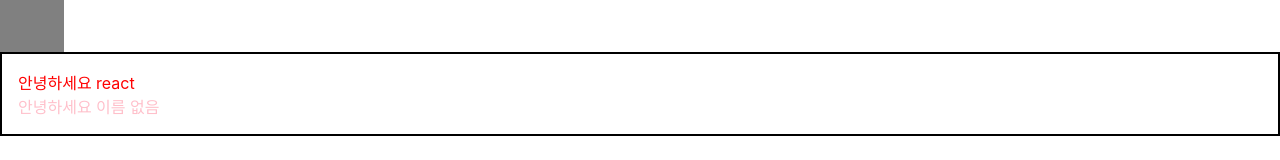
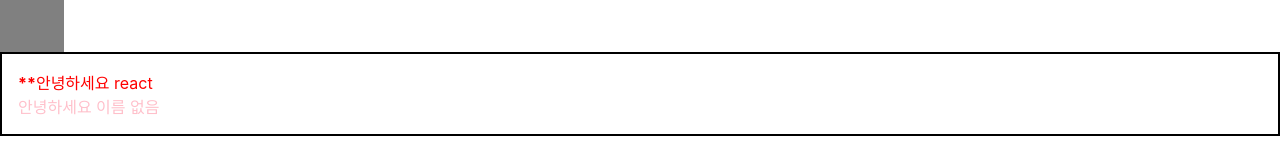
Before and after one commit to sshyukk/React, a React (Create React App) app in the folder VLPT/begin-react/: page / in a window 1280 px wide. Shown: the part 145-305 px from the top of the page. Built offline with nearby package versions, Linux system fonts and the light colour scheme.

Commit message:
조건부 렌더링

```diff
--- a/VLPT/begin-react/src/App.js
+++ b/VLPT/begin-react/src/App.js
@@ -20,8 +20,9 @@ function App() {
 
       <div style={style}>{name}</div>
       <div className="gray-box"></div>
+
       <Wrapper>
-        <Hello name="react" color="red"></Hello>
+        <Hello name="react" color="red" isSpecial></Hello>
         <Hello color="pink"></Hello>
       </Wrapper>
     </>
--- a/VLPT/begin-react/src/Hello.js
+++ b/VLPT/begin-react/src/Hello.js
@@ -1,8 +1,13 @@
 import React from 'react'
 
-function Hello({ color, name }) {
+function Hello({ color, name, isSpecial }) {
     return (
-        <div style={{ color }}>안녕하세요 {name}</div>
+        // 자바스크립트의 값을 사용해도 중괄호, 변수 데이터 값을 사용해도 중괄호 사용.
+        <div style={{ color }}>
+            { isSpecial ? <b>*</b> : null }
+            { isSpecial && <b>*</b>}
+            안녕하세요 {name}
+        </div>
     )
 }
 
```
